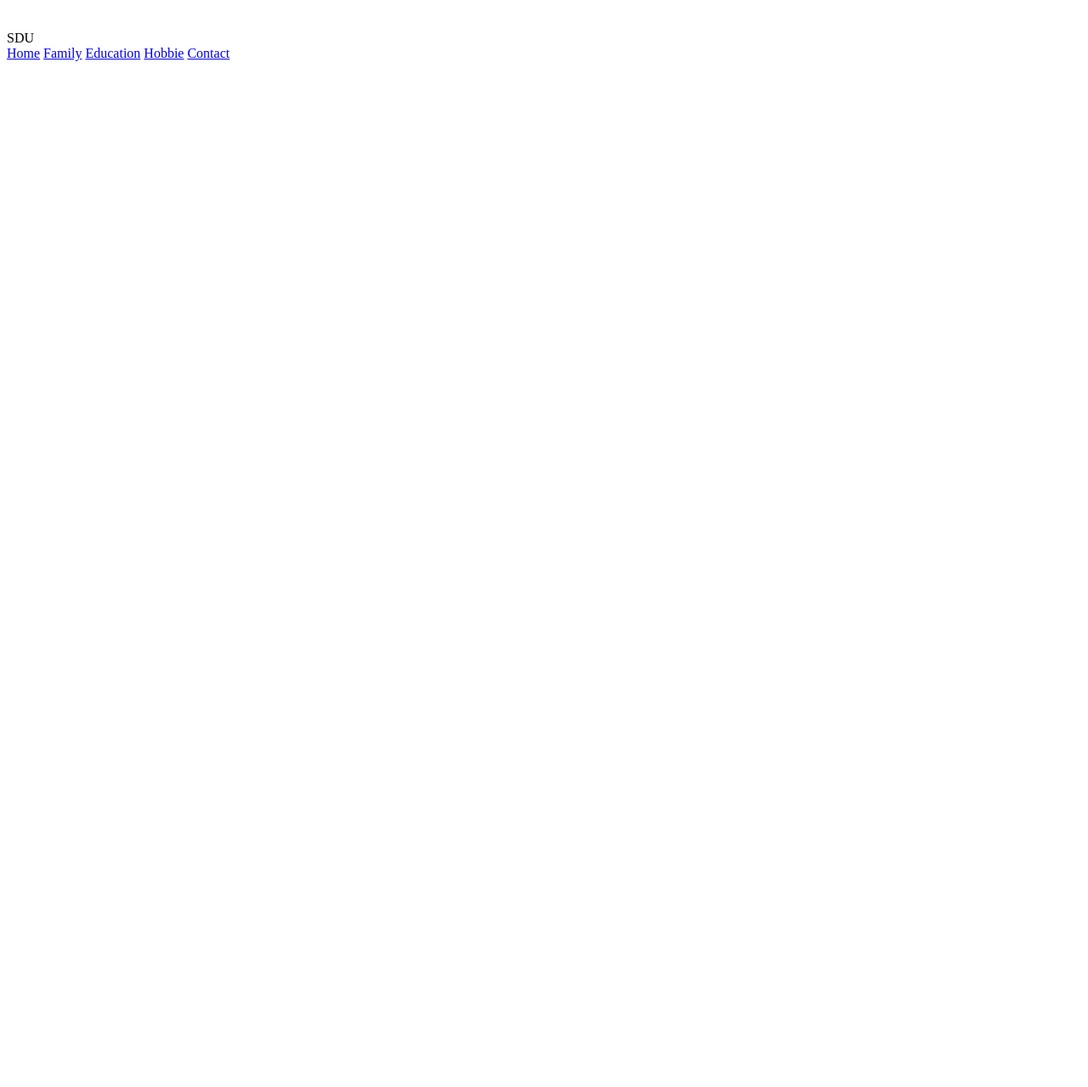
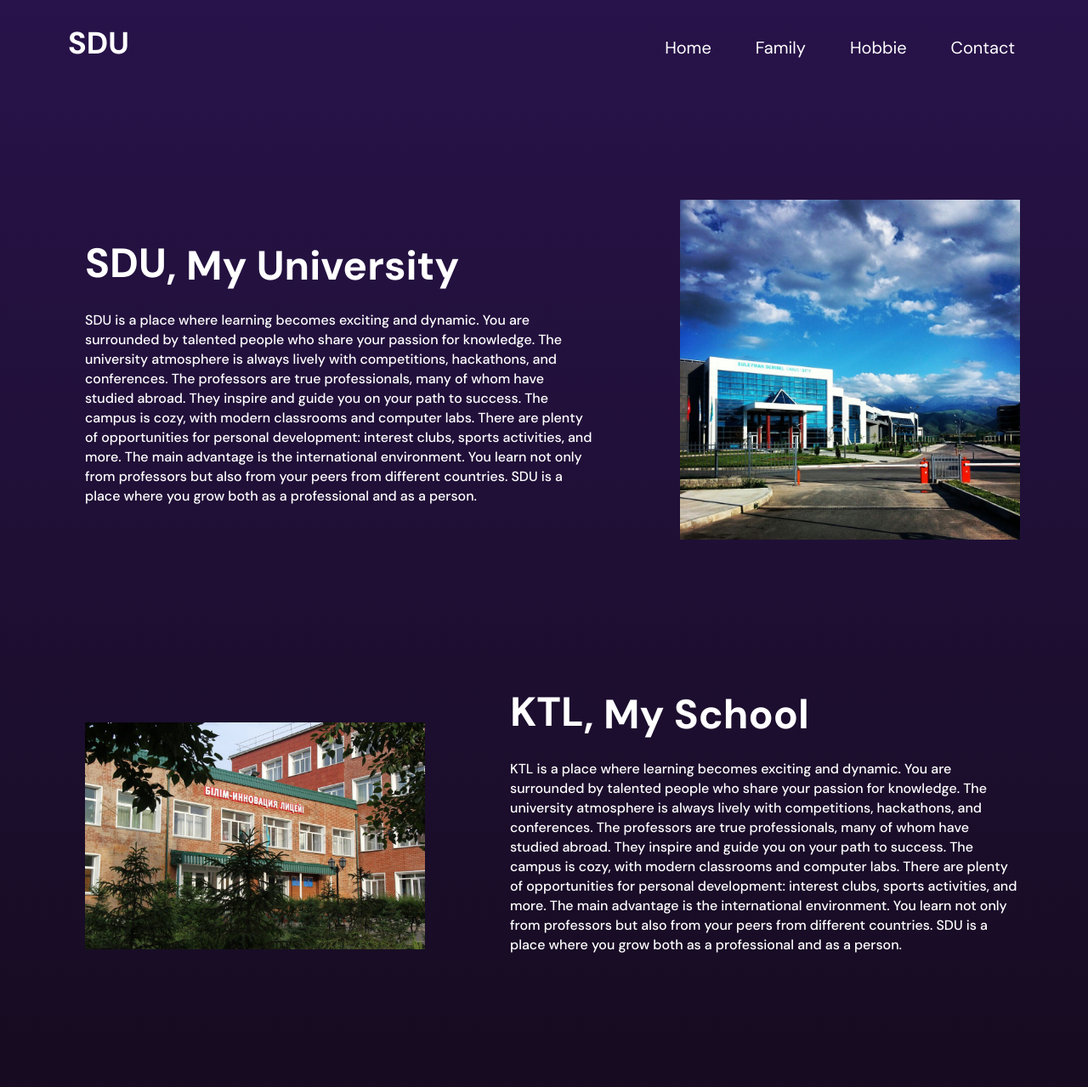
Before and after one commit to Yersdev/FrontendMidterm, a plain HTML site: page Education/education.html in a window 1280 px wide. Shown: the top 1279 px of the page at 85% size. Before the commit the page ends 800 px from the top, so only its background shows below. Drawn offline with Linux system fonts and the light colour scheme.

Commit message:
education-page:add 2 section
Add 2 section, header made some small changes in link between the page

```diff
--- a/Education/education.html
+++ b/Education/education.html
@@ -7,18 +7,83 @@
     <title>Education</title>
 </head>
 <body>
-    <svg class="home-page__burger-menu" xmlns="http://www.w3.org/2000/svg" width="24" height="24" viewBox="0 0 24 24" style="fill: rgba(255, 255, 255, 1);transform: ;msFilter:;"><path d="M4 6h16v2H4zm0 5h16v2H4zm0 5h16v2H4z"></path></svg>
+    <svg class="education-page__burger-menu" xmlns="http://www.w3.org/2000/svg" width="24" height="24" viewBox="0 0 24 24" style="fill: rgba(255, 255, 255, 1);"><path d="M4 6h16v2H4zm0 5h16v2H4zm0 5h16v2H4z"></path></svg>
 
     <header class="education-page__header">
         <div class="header__icon">SDU</div>
         <nav class="nav">
-            <a class="nav__link nav__link--active" href="#">Home</a>
+            <a class="nav__link nav__link--active" href="../hobbies/hobbies.html">Home</a>
             <a class="nav__link" href="#">Family</a>
-            <a class="nav__link" href="#">Education</a>
-            <a class="nav__link" href="#">Hobbie</a>
-            <a class="nav__link" href="#">Contact</a>
+            <a class="nav__link" href="">Hobbie</a>
+            <a class="nav__link" href="../Contacts/index.html">Contact</a>
           </nav>
 
     </header>
+    <section class="education-places">
+
+
+        <div class="education-places__univer-block">
+            <div class="education-places__text-univer">
+            <div class="education-places__greeting">
+                <div class="education-places__text--jumping">SDU</div>, My University
+            </div>
+            <br>
+            <div class="education-places__sdu-text"><bold>SDU</bold> is a place where learning becomes exciting and dynamic. You are surrounded by talented people who share your passion for knowledge. The university atmosphere is always lively with competitions, hackathons, and conferences. The professors are true professionals, many of whom have studied abroad. They inspire and guide you on your path to success.
+
+                The campus is cozy, with modern classrooms and computer labs. There are plenty of opportunities for personal development: interest clubs, sports activities, and more. The main advantage is the international environment. You learn not only from professors but also from your peers from different countries.
+
+                SDU is a place where you grow both as a professional and as a person.</div>
+        </div>
+        <div class="education-page__sdu-pic-block">
+            <img class="education-page__sdu-img" src="education_img/sdu.jpg" alt="SDU picture">
+        </div>
+    </div>
+    </section>
+
+
+
+
+    <section class="school">
+        <div class="school__ktl-block">
+            <div class="school__ktl-pic-block">
+                <img class="school__ktl-img" src="education_img/ktl.jpg" alt="KTL picture">
+            </div>
+            <div class="school__text-block">
+            <div class="school__greeting">
+                <div class="school__text--jumping">KTL</div>, My School
+            </div>
+            <br>
+            <div class="school__ktl-text"><bold>KTL</bold> is a place where learning becomes exciting and dynamic. You are surrounded by talented people who share your passion for knowledge. The university atmosphere is always lively with competitions, hackathons, and conferences. The professors are true professionals, many of whom have studied abroad. They inspire and guide you on your path to success.
+
+                The campus is cozy, with modern classrooms and computer labs. There are plenty of opportunities for personal development: interest clubs, sports activities, and more. The main advantage is the international environment. You learn not only from professors but also from your peers from different countries.
+
+                SDU is a place where you grow both as a professional and as a person.</div>
+        </div>
+    </div>
+    </section>
+    <section class="achievment">
+        <div class="achievment__title">Olympiads In KTL</div>
+        <div class="achievment__boxes">
+            <div class="achievment__algebra">
+                <img class="achievment__img" src="education_img/math-regular-48.png" alt="math icon">
+                <div class="achievment__text-algebra">
+                    Algebra
+                </div>
+            </div>
+            <div class="achievment__russia">
+                <img class="achievment__img" src="education_img/book-open-regular-48.png" alt="russia icon">
+                <div class="achievment__text-russia">
+                    Russia
+                </div>
+            </div>
+            <div class="achievment__physics">
+                <img class="achievment__img" src="education_img/timer-regular-48.png" alt="physics icon">
+                <div class="achievment__text-physics">
+                    Physics
+                </div>
+            </div>
+        </div>
+
+    </section>
 </body>
 </html>
--- a/Education/style.css
+++ b/Education/style.css
@@ -0,0 +1,350 @@
+@import url('https://fonts.googleapis.com/css2?family=DM+Sans:ital,opsz,wght@0,9..40,100..1000;1,9..40,100..1000&display=swap');
+
+
+html, body, div, span, applet, object, iframe,
+h1, h2, h3, h4, h5, h6, p, blockquote, pre,
+a, abbr, acronym, address, big, cite, code,
+del, dfn, em, img, ins, kbd, q, s, samp,
+small, strike, strong, sub, sup, tt, var,
+b, u, i, center,
+dl, dt, dd, ol, ul, li,
+fieldset, form, label, legend,
+table, caption, tbody, tfoot, thead, tr, th, td,
+article, aside, canvas, details, embed,
+figure, figcaption, footer, header, hgroup,
+menu, nav, output, ruby, section, summary,
+time, mark, audio, video {
+	margin: 0;
+	padding: 0;
+	border: 0;
+	font-size: 100%;
+	font: inherit;
+    font-family: "DM Sans", sans-serif;
+    font-optical-sizing: auto;
+    font-weight: 500;
+    font-style: normal;
+    color: white;
+    text-decoration: none;
+	vertical-align: baseline;
+}
+/* HTML5 display-role reset for older browsers */
+article, aside, details, figcaption, figure,
+footer, header, hgroup, menu, nav, section {
+	display: block;
+}
+
+html{
+    background: linear-gradient(#28134a, #0f080f);
+    color: white;
+}
+body::-webkit-scrollbar {
+    display: none;
+  }
+body{
+    max-width: 1440px;
+    max-height: auto;
+    margin: 0 auto;
+
+}
+.education-page__burger-menu{
+    display: none;
+}
+.education-page__header{
+    margin-bottom: 124px;
+}
+.education-page__header{
+    margin-bottom: 20px;
+    display: flex;
+    justify-content: space-between;
+    align-items: baseline;
+}
+.header__icon{
+    padding-right: 80px;
+    margin: 28px 0 0 80px;
+    width: 212px;
+    height: 47px;
+    top: 28px;
+    left: 80px;
+    gap: 0px;
+    opacity: 0px;
+    font-family: DM Sans;
+    font-size: 36px;
+    font-weight: 700;
+    line-height: 46.87px;
+    text-align: left;
+    color: rgba(255, 255, 255, 1);
+}
+.nav{
+    padding-right: 80px;
+    gap: 40px;
+    width: auto;
+    height: 23px;
+    top: 40px;
+    opacity: 0px;
+    display: flex;
+}
+
+.nav__link{
+    width: auto;
+    height: 23px;
+    gap: 0px;
+    opacity: 0px;
+    font-family: DM Sans;
+    font-size: 18px;
+    font-weight: 400;
+    line-height: 23.44px;
+    text-align: left;
+}
+.nav a {
+    padding:  .3em;
+    color: rgba(255, 255, 255, 1);
+    position: relative;
+    text-decoration: none;
+    font-size: 20px;
+  }
+
+
+
+  .nav a::before,
+  .nav a::after {
+    content: '';
+    height: 7px;
+    width: 7px;
+    position: absolute;
+    transition: all .35s ease;
+    opacity: 0;
+  }
+
+  .nav a::before {
+    content: '';
+    right: 0;
+    top: 0;
+    border-top: 1px solid #ffb43b;
+    border-right: 1px solid #c0882d;
+    transform: translate(-100%, 50%);
+  }
+
+  .nav a:after {
+    content: '';
+    left: 0;
+    bottom: 0;
+    border-bottom: 1px solid #ffb43b;
+    border-left: 1px solid #c0882d;
+    transform: translate(100%, -50%)
+  }
+
+  .nav a:hover:before,
+  .nav a:hover:after{
+    transform: translate(0,0);
+    opacity: 1;
+  }
+
+  .nav a:hover {
+    color: #d3ad76;
+  }
+
+.education-places{
+    width: 1200px;
+    height: auto;
+    margin: 150px auto;
+    padding: 0 50px;
+    gap: 88px;
+}
+.education-places__univer-block{
+    width: auto;
+    height: auto;
+    display: flex;
+
+}
+.education-places__text-univer{
+    width: 600px;
+    row-gap: 10px;
+    margin: auto;
+}
+.education-places__greeting{
+    width: auto;
+    font-size: 48px;
+    font-weight: bold;
+}
+
+
+.education-places__text--jumping {
+    display: inline-block;
+    font-size: 48px;
+    font-weight: bold;
+    color: white;
+    animation: jump 0.9s ease infinite;
+}
+
+@keyframes jump {
+    0%, 100% {
+        transform: translateY(0);
+
+    }
+    50% {
+        transform: translateY(-3px);
+    }
+
+}
+
+
+.education-places__sdu-text{
+    margin: auto;
+    width: auto;
+    height: auto;
+    font-size: 16px;
+    line-height: 23px;
+}
+.education-page__sdu-pic-block{
+    width: 400px;
+    margin: 10px auto;
+    height: auto;
+}
+.education-page__sdu-img{
+    width: 400px;
+    height: auto;
+    margin: auto;
+}
+
+
+.school{
+    width: 1200px;
+    height: auto;
+    margin: 150px auto;
+    padding: 0 50px;
+    gap: 88px;
+}
+.school__ktl-block{
+    width: auto;
+    height: auto;
+    display: flex;
+}
+.school__text-block{
+    width: 600px;
+    row-gap: 10px;
+    margin: auto;
+}
+
+.school__greeting{
+    font-size: 48px;
+    font-weight: bold;
+    width: auto;
+}
+.school__text--jumping {
+    display: inline-block;
+    font-size: 48px;
+    font-weight: bold;
+    color: white;
+    animation: jump 0.9s ease infinite;
+}
+
+@keyframes jump {
+    0%, 100% {
+        transform: translateY(0);
+
+    }
+    50% {
+        transform: translateY(-3px);
+    }
+
+}
+.school__ktl-text{
+    margin: auto;
+    width: auto;
+    height: auto;
+    font-size: 16px;
+    line-height: 23px;
+}
+.school__ktl-pic-block{
+    padding-top: 40px;
+    width: 400px;
+    margin: 10px auto;
+
+    height: auto;
+}
+.school__ktl-img{
+    width: 400px;
+    height: auto;
+    margin: auto;
+}
+
+
+.achievment{
+    margin-bottom: 141px;
+}
+.achievment__title{
+    width: 222px;
+    height: 60.03px;
+    font-family: DM Sans;
+    font-size: 48px;
+    font-weight: 700;
+    line-height: 62.5px;
+    text-align: center;
+    margin: 0 auto;
+    margin-bottom: 102px;
+}
+.achievment__boxes{
+    display: flex;
+    width: 1168px;
+    height: 235px;
+    margin: 0 auto;
+}
+.achievment__algebra{
+    margin-left: 40px;
+    width: 349px;
+    height: 241px;
+    background-color: #3b0668;
+    border-radius: 15px;
+}
+.achievment__russia{
+    width: 349px;
+    margin-left: 40px;
+    height: 241px;
+    background-color: #3b0668;
+    border-radius: 15px;
+}
+.achievment__physics{
+    margin-left: 40px;
+    width: 349px;
+    height: 241px;
+    background-color: #3b0668;
+    border-radius: 15px;
+}
+.achievment__img{
+    margin:34px 0 30px 56px;
+    width: 51px;
+    height: 46.47px;
+}
+.achievment__text-algebra{
+    width: 229px;
+    height: 94px;
+    margin: 0 auto;
+    font-family: DM Sans;
+    font-size: 36px;
+    font-weight: 500;
+    line-height: 46.87px;
+    text-align: left;
+    color: hwb(278 31% 0%);
+}
+.achievment__text-russia{
+    width: 229px;
+    height: 94px;
+    margin: 0 auto;
+    font-family: DM Sans;
+    font-size: 36px;
+    font-weight: 500;
+    line-height: 46.87px;
+    text-align: left;
+    color: #be4fff;
+}
+.achievment__text-physics{
+    width: 200px;
+    height: 94px;
+    margin: 0 auto;
+    font-family: DM Sans;
+    font-size: 36px;
+    font-weight: 500;
+    line-height: 46.87px;
+    text-align: left;
+    color: hwb(278 31% 0%);
+}
```
Also changed, not shown: hobbies/hobbies.html (+2 -2 lines), Education/education_img/book-open-regular-48.png (added), Education/education_img/bx-book-open.png (added), Education/education_img/bx-math.svg (added), Education/education_img/bxs-timer.svg (added), Education/education_img/ktl.jpg (added), Education/education_img/math-regular-48.png (added), Education/education_img/sdu.jpg (added), Education/education_img/timer-regular-48.png (added).
